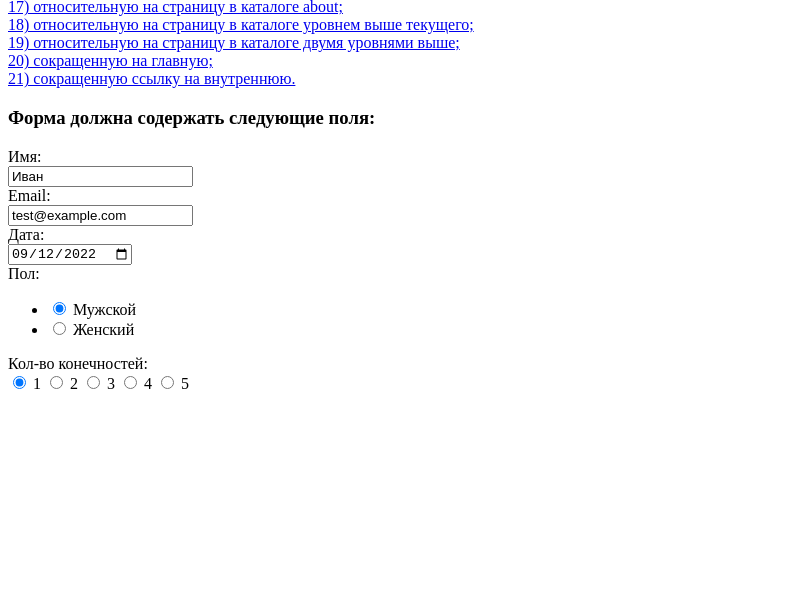
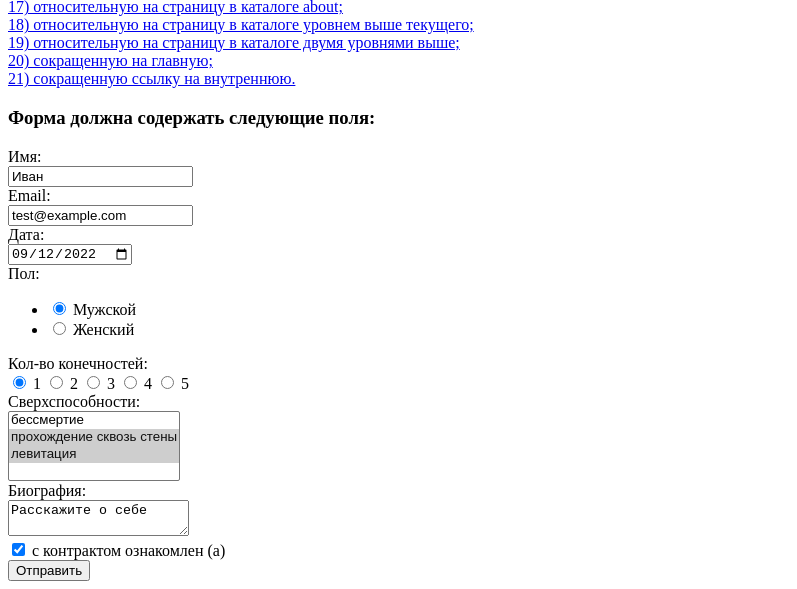
Before and after one commit to Ganer03/Ganer03.github.io, a plain HTML site: page index.html in a window 1280 px wide. Shown: the part 903-1492 px from the top of the page, without its empty margins (0-797 px from the left). Before the commit the page ends 1304 px from the top, so only its background shows below. Drawn offline with Linux system fonts and the light colour scheme.

Commit message:
Update index.html

```diff
--- a/index.html
+++ b/index.html
@@ -121,8 +121,24 @@
 				<input type="radio" name="radio-group-2" />
 				5
 				</label><br />
-
-
+			<label>
+				Сверхспособности:<br />
+				<select name="field-name-4[]" multiple="multiple">
+				<option>бессмертие</option>
+				<option selected="selected">прохождение сквозь стены</option>
+				<option selected="selected">левитация</option>
+				</select>
+			</label><br />
+			<label>
+				Биография:<br />
+				<textarea name="field-name-2">Расскажите о себе</textarea>
+			</label><br />
+			<label>
+				<input type="checkbox" checked="checked" name="check-1" />
+				с контрактом ознакомлен (а)
+			</label><br />
+			<input type="submit" value="Отправить" />
+		</form>
 	</div>
 
 </body>
```
